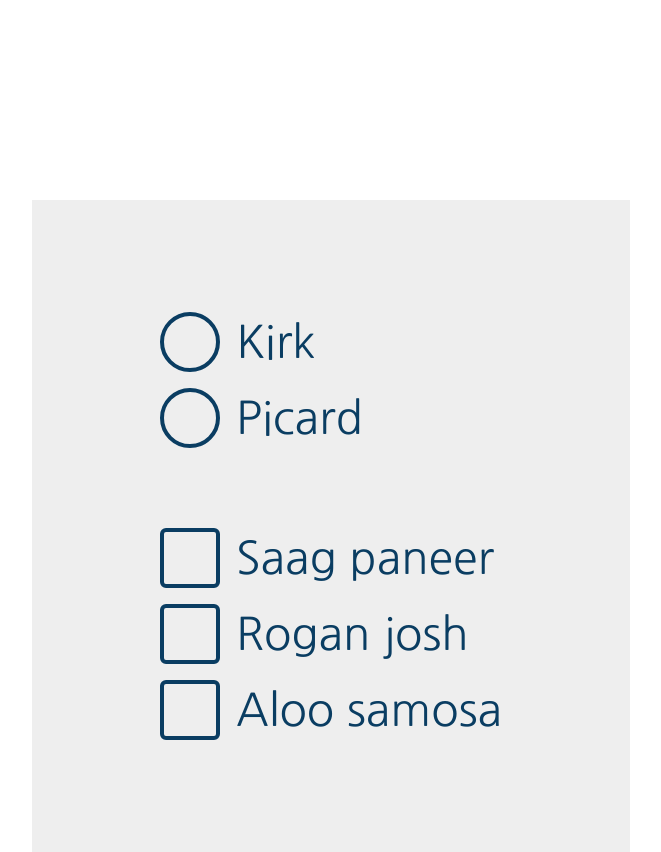
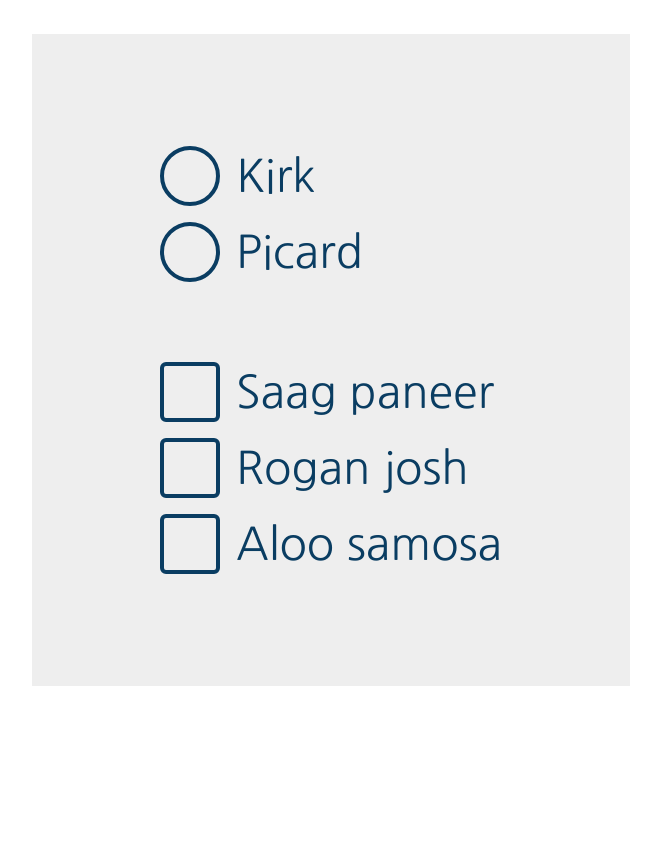
Before and after one commit to lsburtonBYU/custom-radio-check, a plain HTML site: page index.html in a window 1280 px wide. Shown: the whole page, without its empty margins (309-970 px from the left). After the commit the page ends 800 px from the top, so only its background shows below. Drawn offline with nearby package versions, Linux system fonts and the light colour scheme.

Commit message:
swapped margin-top on body for min-height

```diff
--- a/styles/main.css
+++ b/styles/main.css
@@ -16,8 +16,9 @@ body {
   display: flex;
   flex-direction: column;
   align-items: center;
+  justify-content: center;
 
-  margin-top: 200px;
+  min-height: 90vh;
   font-family: "Nanum Gothic", sans-serif;
   color: var(--radio-color);
 }
```
